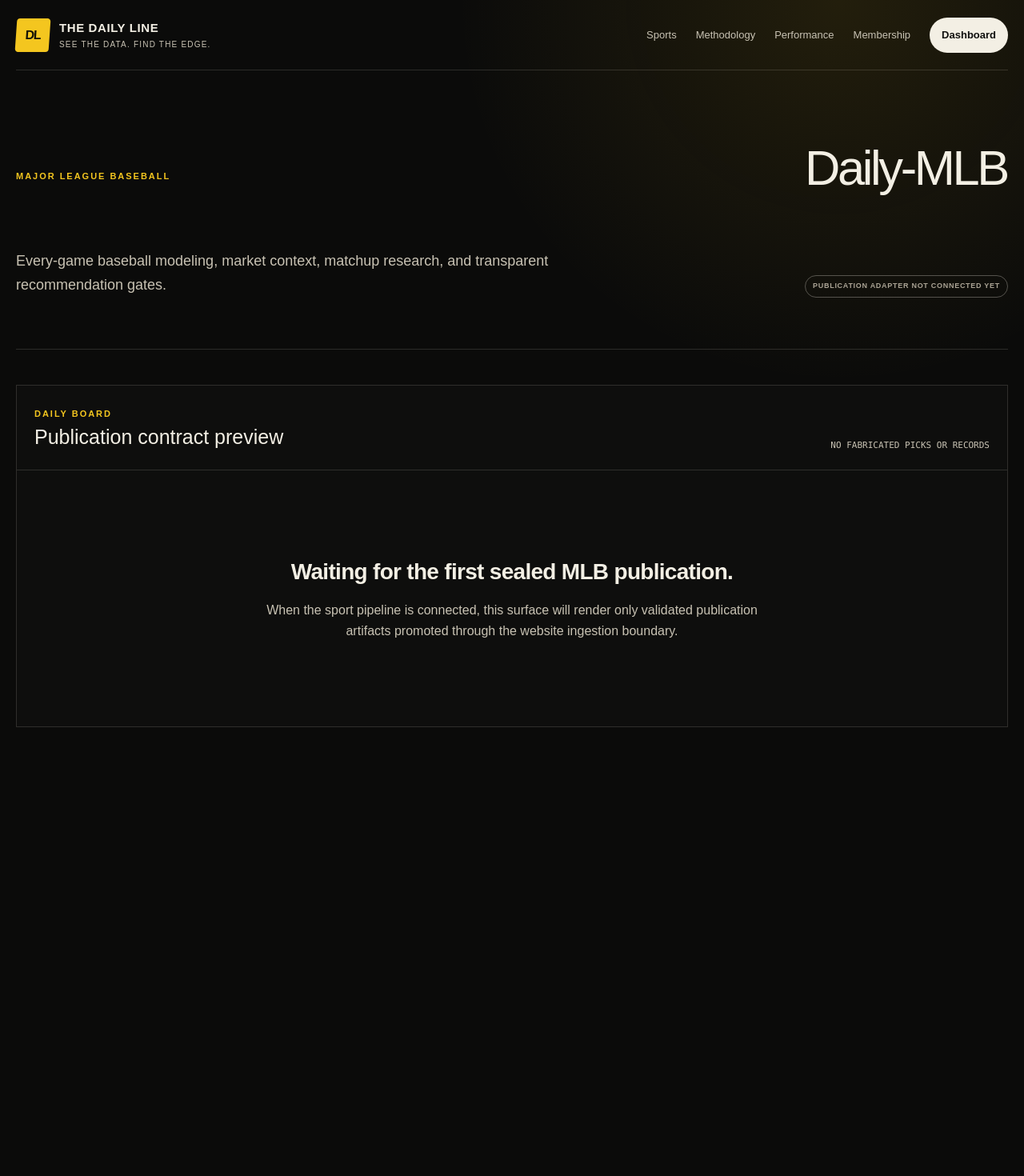
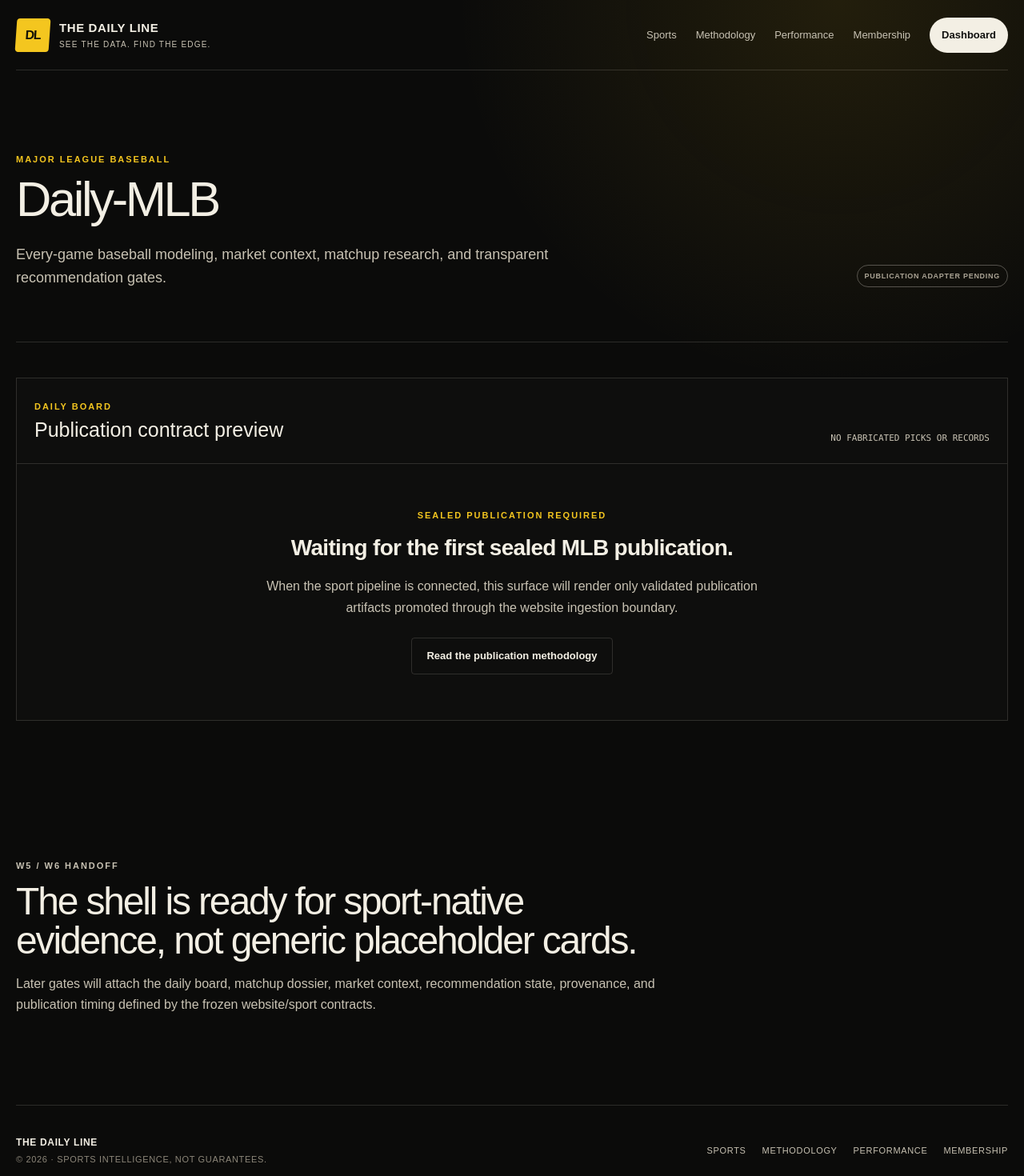
Before and after one commit to OneVillage83/The-Daily-Line-website, a Next.js app: page /sports/mlb in a window 1280 px wide. Shown: the top 1470 px of the page at 80% size. Before the commit the page ends 1009 px from the top, so only its background shows below. Built offline with nearby package versions, Linux system fonts and the light colour scheme; no server answers.

Commit message:
refactor: add canonical sport metadata and shared states

```diff
--- a/src/app/sports/[sport]/page.tsx
+++ b/src/app/sports/[sport]/page.tsx
@@ -1,9 +1,36 @@
+import Link from "next/link";
+import type { Metadata } from "next";
 import { notFound } from "next/navigation";
+import { EmptyState } from "@/components/empty-state";
+import { PageHeader } from "@/components/page-header";
+import { SiteFooter } from "@/components/site-footer";
 import { SiteHeader } from "@/components/site-header";
+import { StatusChip } from "@/components/status-chip";
+import { createPageMetadata } from "@/lib/site";
 import { DAILY_SPORTS, getSportBySlug } from "@/lib/sports";
 
 export function generateStaticParams() {
   return DAILY_SPORTS.map((sport) => ({ sport: sport.slug }));
+}
+
+export async function generateMetadata({
+  params,
+}: {
+  params: Promise<{ sport: string }>;
+}): Promise<Metadata> {
+  const { sport: sportSlug } = await params;
+  const sport = getSportBySlug(sportSlug);
+
+  if (!sport) {
+    return {};
+  }
+
+  return createPageMetadata({
+    title: sport.productName,
+    description: sport.description,
+    path: `/sports/${sport.slug}`,
+    index: false,
+  });
 }
 
 export default async function SportPage({ params }: { params: Promise<{ sport: string }> }) {
@@ -13,15 +40,15 @@
   if (!sport) notFound();
 
   return (
-    <main>
+    <main id="main-content">
       <div className="page-shell">
         <SiteHeader />
-        <section className="inner-hero sport-hero">
-          <p className="eyebrow">{sport.leagueName}</p>
-          <h1>{sport.productName}</h1>
-          <p>{sport.description}</p>
-          <span className="status-chip">Publication adapter not connected yet</span>
-        </section>
+        <PageHeader
+          eyebrow={sport.leagueName}
+          title={sport.productName}
+          description={<p>{sport.description}</p>}
+          aside={<StatusChip tone="neutral">Publication adapter pending</StatusChip>}
+        />
 
         <section className="preview-board" aria-label={`${sport.productName} board preview`}>
           <div className="preview-board-header">
@@ -31,13 +58,33 @@
             </div>
             <span>No fabricated picks or records</span>
           </div>
-          <div className="empty-publication-state">
-            <strong>Waiting for the first sealed {sport.shortName} publication.</strong>
+          <EmptyState
+            eyebrow="Sealed publication required"
+            title={`Waiting for the first sealed ${sport.shortName} publication.`}
+            description={
+              <p>
+                When the sport pipeline is connected, this surface will render only validated publication artifacts promoted through the website ingestion boundary.
+              </p>
+            }
+            action={
+              <Link className="button button-secondary" href="/methodology">
+                Read the publication methodology
+              </Link>
+            }
+          />
+        </section>
+
+        <section className="public-section" aria-labelledby={`${sport.slug}-future-surface`}>
+          <div className="public-section-header">
+            <p className="eyebrow">W5 / W6 handoff</p>
+            <h2 id={`${sport.slug}-future-surface`}>The shell is ready for sport-native evidence, not generic placeholder cards.</h2>
             <p>
-              When the sport pipeline is connected, this surface will render only validated publication artifacts promoted through the website ingestion boundary.
+              Later gates will attach the daily board, matchup dossier, market context, recommendation state, provenance, and publication timing defined by the frozen website/sport contracts.
             </p>
           </div>
         </section>
+
+        <SiteFooter />
       </div>
     </main>
   );
```
